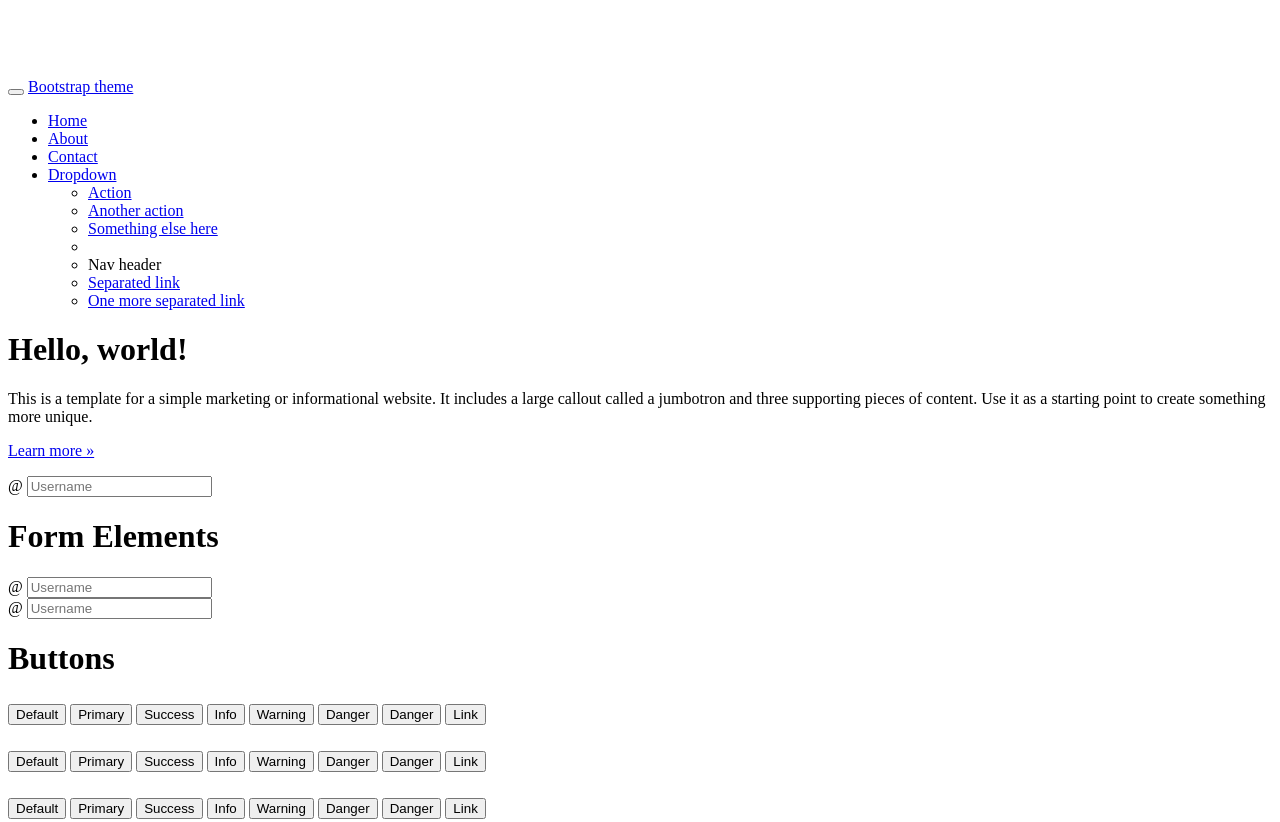
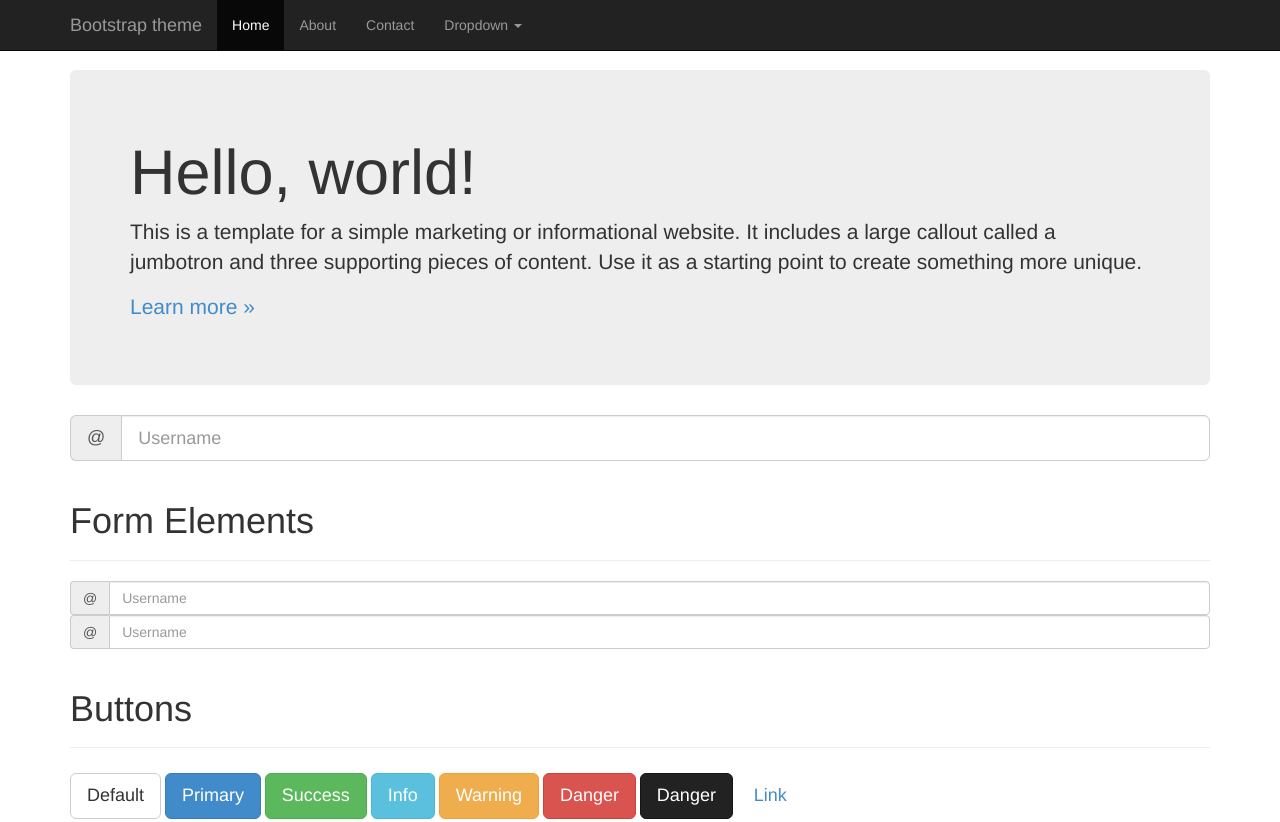
Before and after one commit to ryancrosser/boilerplate, a plain HTML site: page index.html in a window 1280 px wide. Shown: the top 822 px of the page. Drawn offline with Linux system fonts and the light colour scheme.

Commit message:
Fixed css reference in html file

```diff
--- a/index.html
+++ b/index.html
@@ -11,32 +11,32 @@
     <title>Grid Template for Bootstrap</title>
 
     <!-- Bootstrap core CSS -->
-    <link rel="stylesheet" href="vendor/cssFramework/css/reset.css">
-    <link rel="stylesheet" href="vendor/cssFramework/css/grid.css">
-    <link rel="stylesheet" href="vendor/cssFramework/css/typography.css">
-    <link rel="stylesheet" href="vendor/cssFramework/css/button.css">
-    <link rel="stylesheet" href="vendor/cssFramework/css/form.css">
-    <link rel="stylesheet" href="vendor/cssFramework/css/alert.css">
-    <link rel="stylesheet" href="vendor/cssFramework/css/progressbar.css">
-    <link rel="stylesheet" href="vendor/cssFramework/css/panel.css">
-    <link rel="stylesheet" href="vendor/cssFramework/css/table.css">
-    <link rel="stylesheet" href="vendor/cssFramework/css/navigation.css">
-    <link rel="stylesheet" href="vendor/cssFramework/css/modal.css">
-    <link rel="stylesheet" href="vendor/cssFramework/css/list.css">
-    <link rel="stylesheet" href="vendor/cssFramework/css/pagination.css">
-    <link rel="stylesheet" href="vendor/cssFramework/css/dropdown.css">
-    <link rel="stylesheet" href="vendor/cssFramework/css/breadcrumbs.css">
-    <link rel="stylesheet" href="vendor/cssFramework/css/tooltip.css">
-    <link rel="stylesheet" href="vendor/cssFramework/css/popover.css">
-    <link rel="stylesheet" href="vendor/cssFramework/css/badge.css">
-    <link rel="stylesheet" href="vendor/cssFramework/css/tabs.css">
-    <link rel="stylesheet" href="vendor/cssFramework/css/well.css">
-    <link rel="stylesheet" href="vendor/cssFramework/css/jumbotron.css">
-    <link rel="stylesheet" href="vendor/cssFramework/css/media.css">
-    <link rel="stylesheet" href="vendor/cssFramework/css/animations.css">
-    <link rel="stylesheet" href="vendor/cssFramework/css/carousel.css">
-    <link rel="stylesheet" href="vendor/cssFramework/css/label.css">
-    <link rel="stylesheet" href="vendor/font-awesome/css/font-awesome.css">
+    <link rel="stylesheet" href="vendors/cssFramework/css/reset.css">
+    <link rel="stylesheet" href="vendors/cssFramework/css/grid.css">
+    <link rel="stylesheet" href="vendors/cssFramework/css/typography.css">
+    <link rel="stylesheet" href="vendors/cssFramework/css/button.css">
+    <link rel="stylesheet" href="vendors/cssFramework/css/form.css">
+    <link rel="stylesheet" href="vendors/cssFramework/css/alert.css">
+    <link rel="stylesheet" href="vendors/cssFramework/css/progressbar.css">
+    <link rel="stylesheet" href="vendors/cssFramework/css/panel.css">
+    <link rel="stylesheet" href="vendors/cssFramework/css/table.css">
+    <link rel="stylesheet" href="vendors/cssFramework/css/navigation.css">
+    <link rel="stylesheet" href="vendors/cssFramework/css/modal.css">
+    <link rel="stylesheet" href="vendors/cssFramework/css/list.css">
+    <link rel="stylesheet" href="vendors/cssFramework/css/pagination.css">
+    <link rel="stylesheet" href="vendors/cssFramework/css/dropdown.css">
+    <link rel="stylesheet" href="vendors/cssFramework/css/breadcrumbs.css">
+    <link rel="stylesheet" href="vendors/cssFramework/css/tooltip.css">
+    <link rel="stylesheet" href="vendors/cssFramework/css/popover.css">
+    <link rel="stylesheet" href="vendors/cssFramework/css/badge.css">
+    <link rel="stylesheet" href="vendors/cssFramework/css/tabs.css">
+    <link rel="stylesheet" href="vendors/cssFramework/css/well.css">
+    <link rel="stylesheet" href="vendors/cssFramework/css/jumbotron.css">
+    <link rel="stylesheet" href="vendors/cssFramework/css/media.css">
+    <link rel="stylesheet" href="vendors/cssFramework/css/animations.css">
+    <link rel="stylesheet" href="vendors/cssFramework/css/carousel.css">
+    <link rel="stylesheet" href="vendors/cssFramework/css/label.css">
+    <link rel="stylesheet" href="vendors/font-awesome/css/font-awesome.css">
 
     <link rel="stylesheet" href="css/style.css">
 
```
